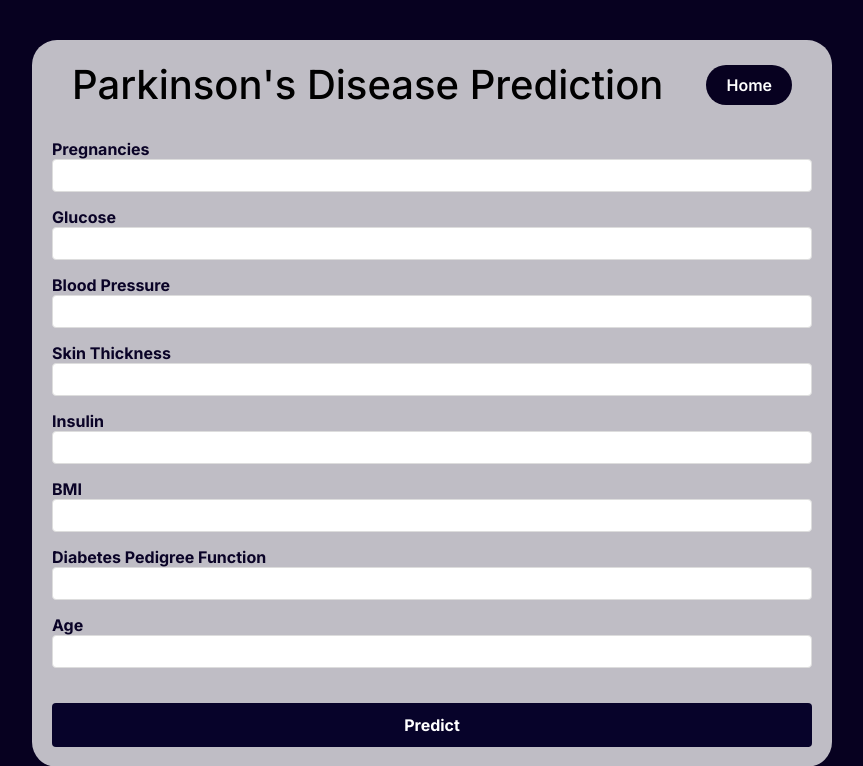
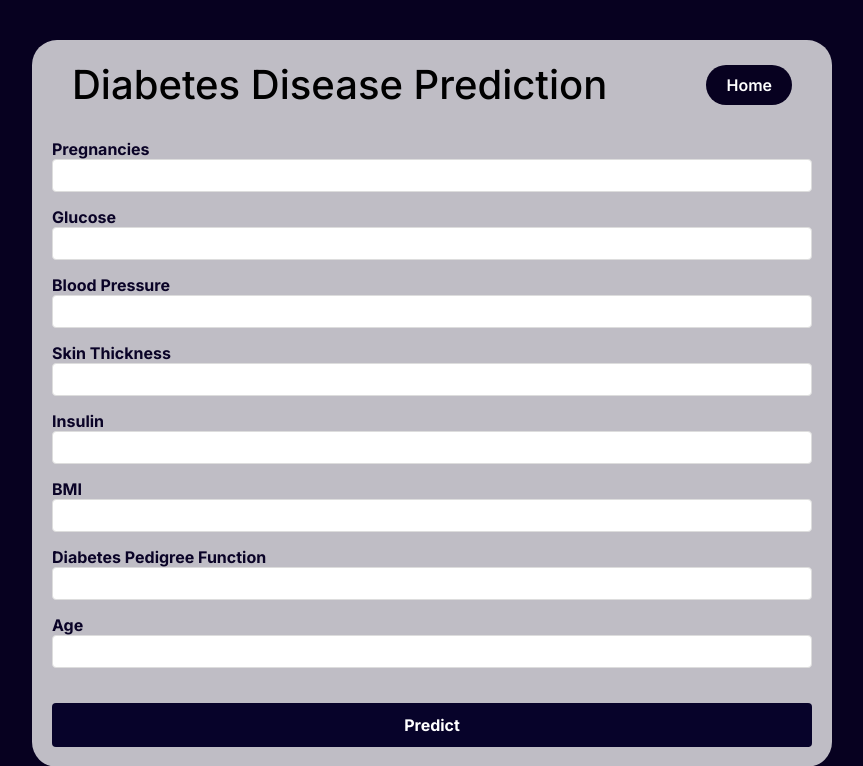
Before and after one commit to BhaveshBhakta/diabetes-prediction, a Flask app: page /predict_page in a window 1280 px wide. Shown: the top 766 px of the page, without its empty margins (208-1071 px from the left). Run offline with Flask 3, Linux system fonts and the light colour scheme; parts of the project's set-up code (start-up, migrations or seed data) failed here and were passed over.

Commit message:
changed predict.html

```diff
--- a/templates/predict.html
+++ b/templates/predict.html
@@ -9,13 +9,12 @@
     <link rel="preconnect" href="https://fonts.gstatic.com" crossorigin>
     <link href="https://fonts.googleapis.com/css2?family=Inter:wght@100..900&display=swap" rel="stylesheet">
     <link rel="stylesheet" href="{{ url_for('static', filename='css/predict_style.css') }}">
-    <link rel="stylesheet" href="{{ url_for('static', filename='css/predict_style.css') }}">
 </head>
 
 <body>
     <div class="container">
         <div class="header">
-            <h1>Parkinson's Disease Prediction</h1>
+            <h1>Diabetes Disease Prediction</h1>
             <div class="back-home">
                 <a href="/" class="btn">Home</a>
             </div>
```
